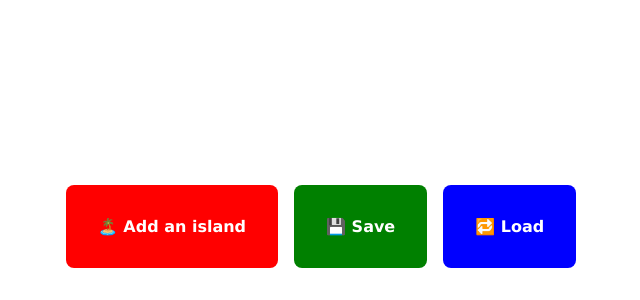
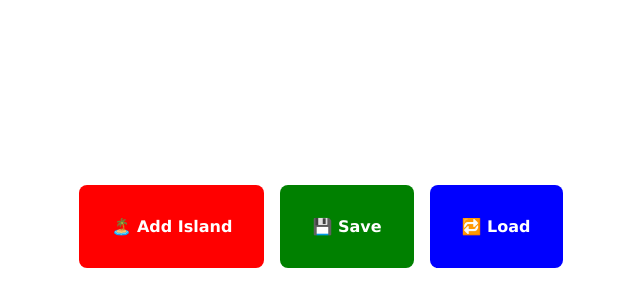
Before and after one commit to zegher/LAB2-islands, a website: page index.html in a window 1280 px wide. Shown: the part 516-816 px from the top of the page, without its empty margins (327-967 px from the left). Drawn offline with Linux system fonts and the light colour scheme.

Commit message:
Chore: add startfiles

```diff
--- a/index.html
+++ b/index.html
@@ -10,7 +10,7 @@
     <div id="app"></div>
 
     <div class="buttons">
-      <a href="#" class="btn" id="btnAddIsland">🏝️ Add an island</a>
+      <a href="#" class="btn" id="btnAddIsland">🏝️ Add Island</a>
       <a href="#" class="btn" id="btnSave">💾 Save</a>
       <a href="#" class="btn" id="btnLoad">🔁 Load</a>
     </div>
```
